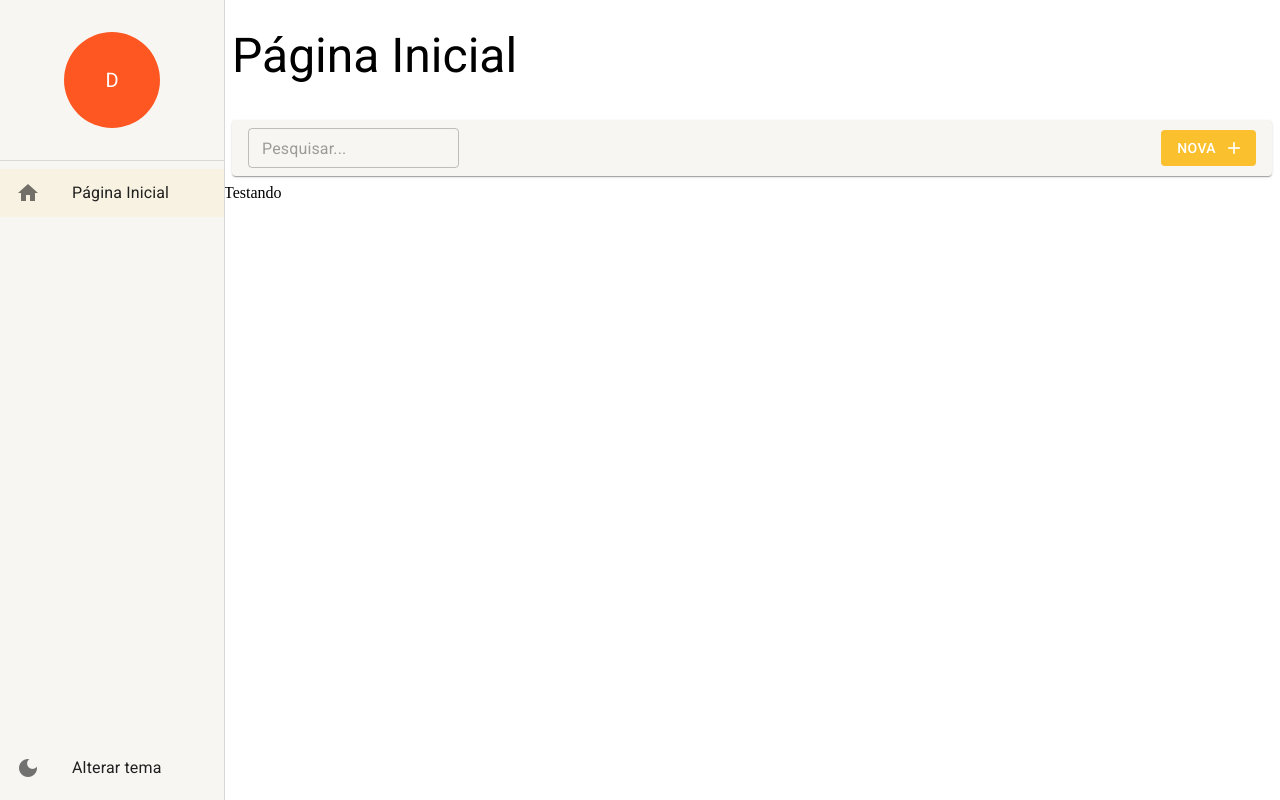
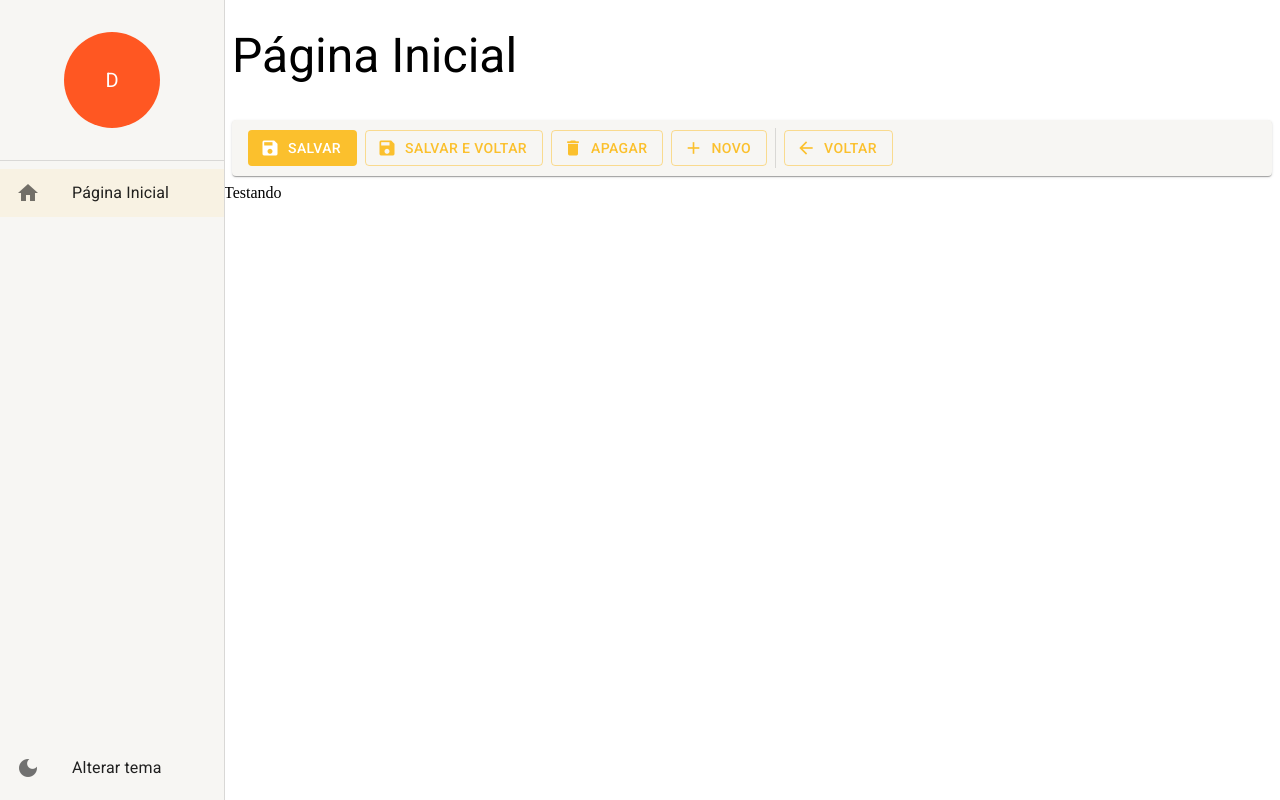
Before and after one commit to TriGaucho/job3-mt-client, a React (Create React App) app: page /pagina-inicial in a window 1280 px wide. Built offline with nearby package versions, Linux system fonts and the light colour scheme.

Commit message:
encerramento na Saque e Pague

```diff
--- a/src/pages/dashboard/Dashboard.tsx
+++ b/src/pages/dashboard/Dashboard.tsx
@@ -1,4 +1,4 @@
-import { FerramentasDaListagem } from '../../shared/components';
+import { FerramentasDeDetalhe } from '../../shared/components';
 import { LayoutBaseDePagina } from '../../shared/layouts';
 
 
@@ -6,9 +6,7 @@
   return (
     <LayoutBaseDePagina titulo='Página Inicial'
       barraDeFerramentas={(
-        <FerramentasDaListagem
-          mostrarInputBusca
-          textoBotaoNovo='nova'/>
+        <FerramentasDeDetalhe/>
       )}>
       Testando
     </LayoutBaseDePagina>
--- /dev/null
+++ b/src/shared/components/ferramentas-de-detalhe/FerramentasDeDetalhe.tsx
@@ -0,0 +1,51 @@
+import { Box, Button, Divider, Icon, Paper, useTheme } from '@mui/material';
+
+export const FerramentasDeDetalhe: React.FC = () => {
+  const theme = useTheme();
+
+  return (
+    <Box height={theme.spacing(5)}
+      marginX={1}
+      padding={1}
+      paddingX={2}
+      display='flex'
+      gap={1}
+      alignItems='center'
+      component={Paper}
+    >
+
+      <Button
+        variant='contained'
+        color='primary'
+        disableElevation
+        startIcon={<Icon>save</Icon>}
+      >Salvar</Button>
+      <Button
+        variant='outlined'
+        color='primary'
+        disableElevation
+        startIcon={<Icon>save</Icon>}
+      >Salvar e Voltar</Button>
+      <Button
+        variant='outlined'
+        color='primary'
+        disableElevation
+        startIcon={<Icon>delete</Icon>}
+      >Apagar</Button>
+      <Button
+        variant='outlined'
+        color='primary'
+        disableElevation
+        startIcon={<Icon>add</Icon>}
+      >Novo</Button>
+
+      <Divider variant='middle' orientation='vertical'/>
+      <Button
+        variant='outlined'
+        color='primary'
+        disableElevation
+        startIcon={<Icon>arrow_back</Icon>}
+      >Voltar</Button>
+    </Box>
+  );
+};
--- a/src/shared/components/index.ts
+++ b/src/shared/components/index.ts
@@ -1,2 +1,3 @@
 export * from './menu-lateral/MenuLateral';
 export * from './ferramentas-da-listagem/FerramentasDaListagem';
+export * from './ferramentas-de-detalhe/FerramentasDeDetalhe';
```
